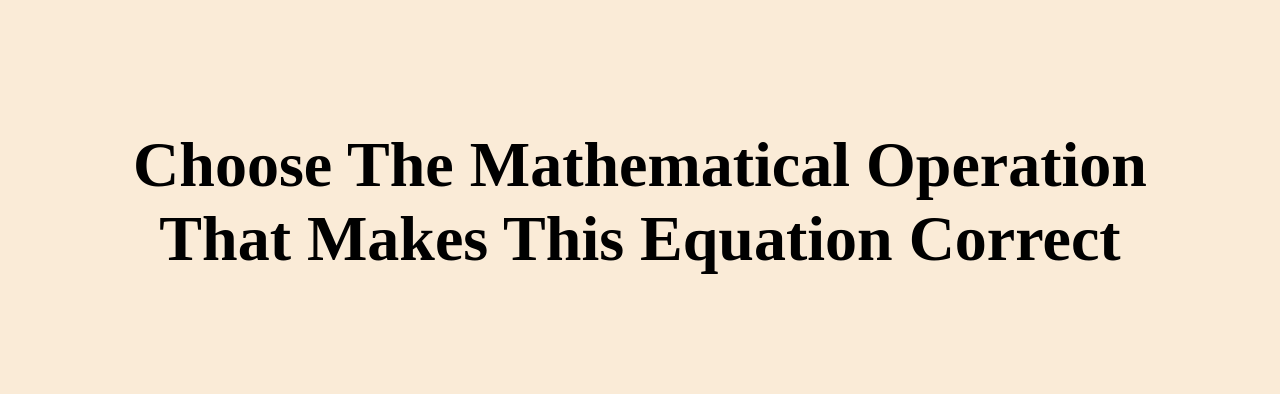
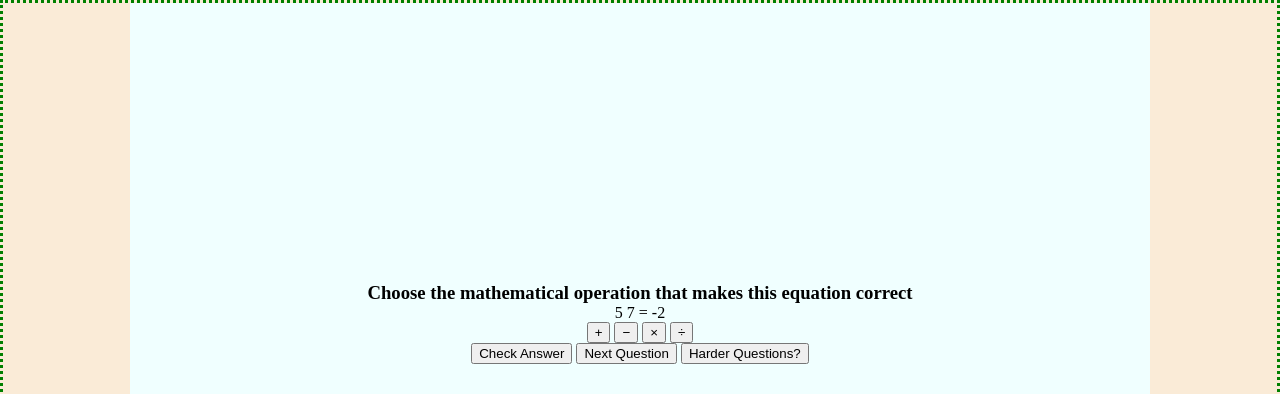
Before and after one commit to KwesiJoe/kiddo, a plain HTML site: page index.html in a window 1280 px wide. Shown: the top 394 px of the page. Drawn offline with Linux system fonts and the light colour scheme.

Commit message:
Make div.main 80vmin and positioned in center of body

```diff
--- a/styles/index.css
+++ b/styles/index.css
@@ -1,31 +1,41 @@
 * {
     box-sizing: border-box;
     margin: 0;
-    font-size: 24px;
+    /* font-size: 24px; */
 }
 
 body {
+    border: 3px dotted green;
     background-color: antiquewhite;
-    margin: auto;
-}
-
-/* .main {
-    margin: 0 auto;
+    padding-bottom: 3rem;
     display: flex;
     flex-direction: column;
     justify-content: center;
+    align-items: center;
+}
+
+ .main {
+    height: 80vmin;
+    display: flex;
+    flex-direction: column;
+    justify-content: center;
+    align-items: center;
+    min-width: 80%;
+    background-color: azure;
+}
+/*
+h3{
+    border: 2px solid midnightblue;
+    text-align: center;
+    font-size: 2rem;
+    text-transform: capitalize;
+    margin-bottom: 1.5rem auto ;
     max-width: 80%;
-    background-color: azure;
-} */
-
-h3{
-    text-align: center;
-    font-size: 5vw;
-    text-transform: capitalize;
     margin: 10vw;
 }
 
 .problem {
+    border: 2px solid maroon;
     display: flex;
     justify-content: center;
     column-gap: 5vw;
@@ -55,7 +65,7 @@ h3{
 }
 
 button {
-    /* vertical-align: auto; */
+    vertical-align: auto;
     width: 15vw;
     height: 15vw;
     font-size: 3rem;
@@ -80,3 +90,4 @@ button {
     width: 14vw;
     height: 7vw;
 }
+*/
```
